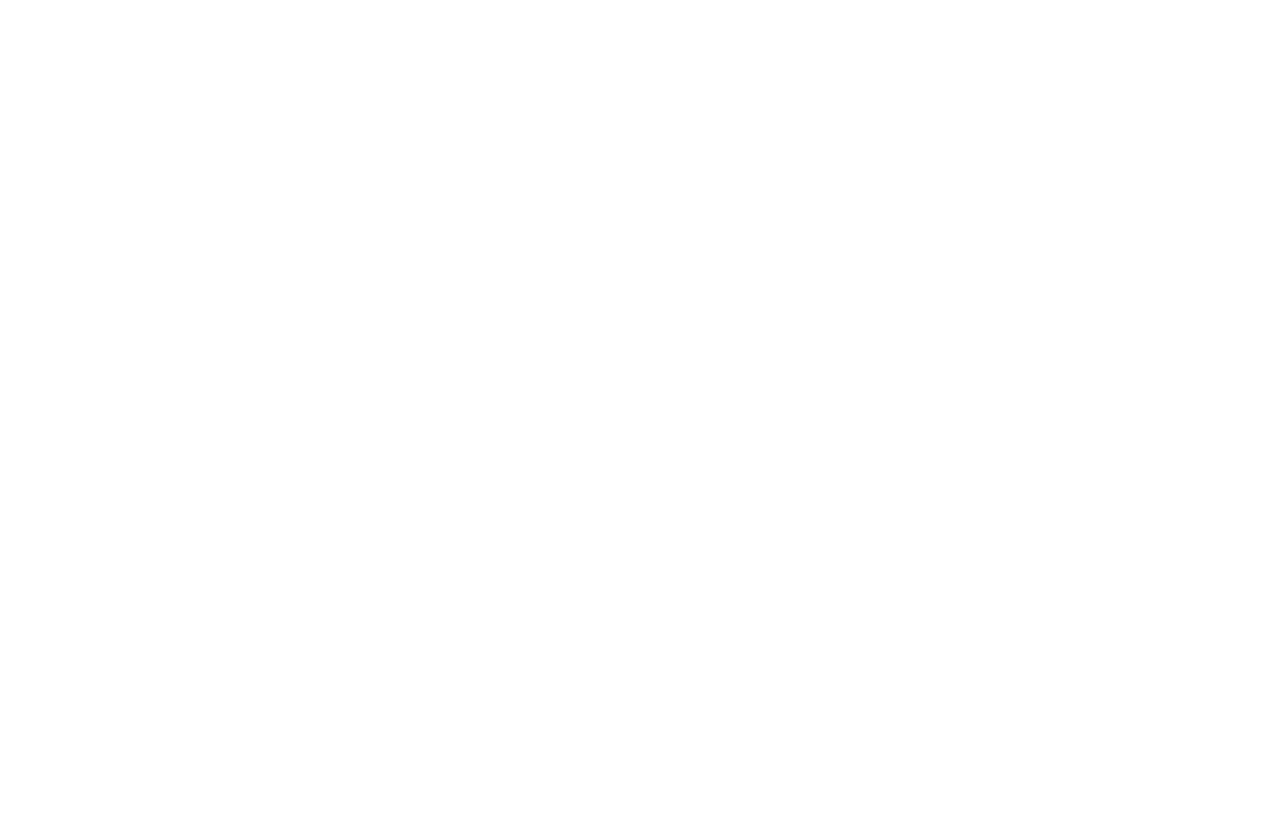
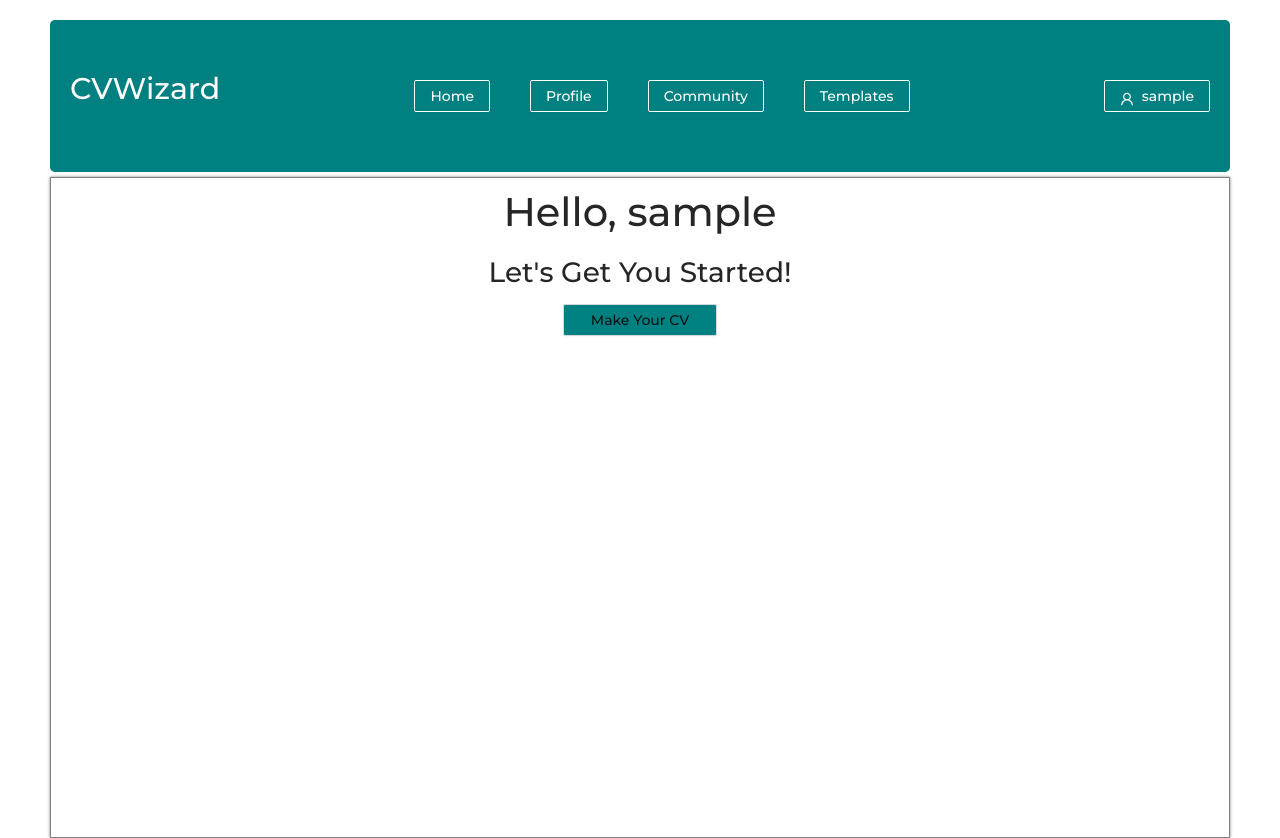
Before and after one commit to Oeshy04/CVWizard, a React (Create React App) app in the folder client/: page /mainpage in a window 1280 px wide. Before the commit this address had no page. Before the commit the page ends 800 px from the top, so only its background shows below. Built offline with nearby package versions, Linux system fonts and the light colour scheme; sample sign-in values are in the browser's storage.

Commit message:
Navigation changes and dashboard

```diff
--- a/client/src/App.js
+++ b/client/src/App.js
@@ -9,6 +9,7 @@
 import { Button, Space } from 'antd';
 import { BrowserRouter, Routes, Route, Navigate } from 'react-router-dom'
 import LandingPage from './pages/LandingPage';
+import Mainpage from './pages/Mainpage';
 function App() {
   return (
     <div className="App">
@@ -24,6 +25,7 @@
           <Route path="/register" element={<Register/>}/>
           <Route path="/templates/:id" element={<ProtectedRoute><Templates /></ProtectedRoute>} />
           <Route path="/" element={<LandingPage/>}/>
+          <Route path="/mainpage" element={<Mainpage/>}/>
         </Routes>
       </BrowserRouter>
 
--- a/client/src/components/DefaultLayout.js
+++ b/client/src/components/DefaultLayout.js
@@ -29,10 +29,10 @@
       <div className="header">
         <h1 onClick={()=>navigate('/home')} style={{cursor:'pointer'}}>CVWizard</h1>
         <div>
-        <Button className="header_buttons"Link to="/home">Home</Button>
-        <Button className="header_buttons"Link to="/profile">Profile</Button>
-        <Button className="header_buttons"Link to="/community">Community</Button>
-        <Button className="header_buttons"Link to="/home">Templates</Button></div>
+        <Button className="header_buttons" onClick={() => navigate('/mainpage')}>Home</Button>
+        <Button className="header_buttons" onClick={() => navigate('/profile')}>Profile</Button>
+        <Button className="header_buttons" onClick={() => navigate('/community')}>Community</Button>
+        <Button className="header_buttons" onClick={() => navigate('/home')}>Templates</Button></div>
         <Dropdown overlay={menu} placement="bottomLeft">
           <Button icon={<UserOutlined />}>{user.username}</Button>
         </Dropdown>
--- a/client/src/pages/Home.js
+++ b/client/src/pages/Home.js
@@ -10,11 +10,11 @@
     const navigate = useNavigate();
     const templates=[
         {
-            title:'Simple CV',
+            title:'Academia',
             image: templateimg
         },
         {
-          title: "Highlighted Sections Resume",
+          title: "Industry",
           image: template2img,
         },
     ]
--- a/client/src/pages/Login.js
+++ b/client/src/pages/Login.js
@@ -25,7 +25,7 @@
  useEffect(()=>{
     if(localStorage.getItem('CVWizard-user'))
     {
-      navigate('/home')
+      navigate('/mainpage')
     }
   })
     return(
--- /dev/null
+++ b/client/src/pages/Mainpage.js
@@ -0,0 +1,18 @@
+import { Button } from "antd";
+import React from "react";
+import { Link, useNavigate } from "react-router-dom";
+import DefaultLayout from "../components/DefaultLayout"
+import '../resources/templates.css'
+
+function Mainpage(){
+    const user = JSON.parse(localStorage.getItem("CVWizard-user"));
+    return(
+
+        <DefaultLayout>
+            <h1 style={{textAlign:'center'}}>Hello, {user.username}</h1>
+            <h3 style={{textAlign:'center'}}>Let's Get You Started!</h3>
+            <Button><Link to="/home" className="container">Make Your CV</Link></Button>
+        </DefaultLayout>
+    )
+}
+export default Mainpage
--- a/client/src/pages/Register.js
+++ b/client/src/pages/Register.js
@@ -21,7 +21,7 @@
 useEffect(()=>{
     if(localStorage.getItem('CVWizard-user'))
     {
-      navigate('/home')
+      navigate('/mainpage')
     }
   })
     return(
```
